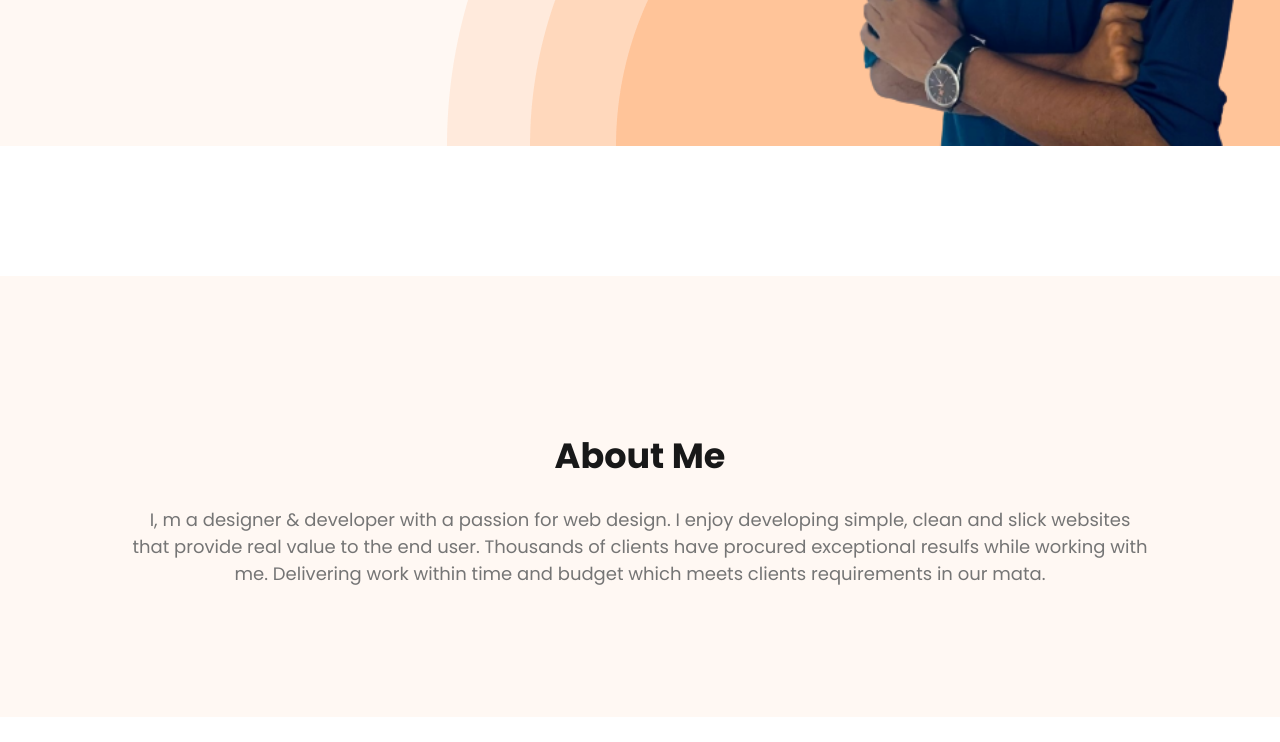
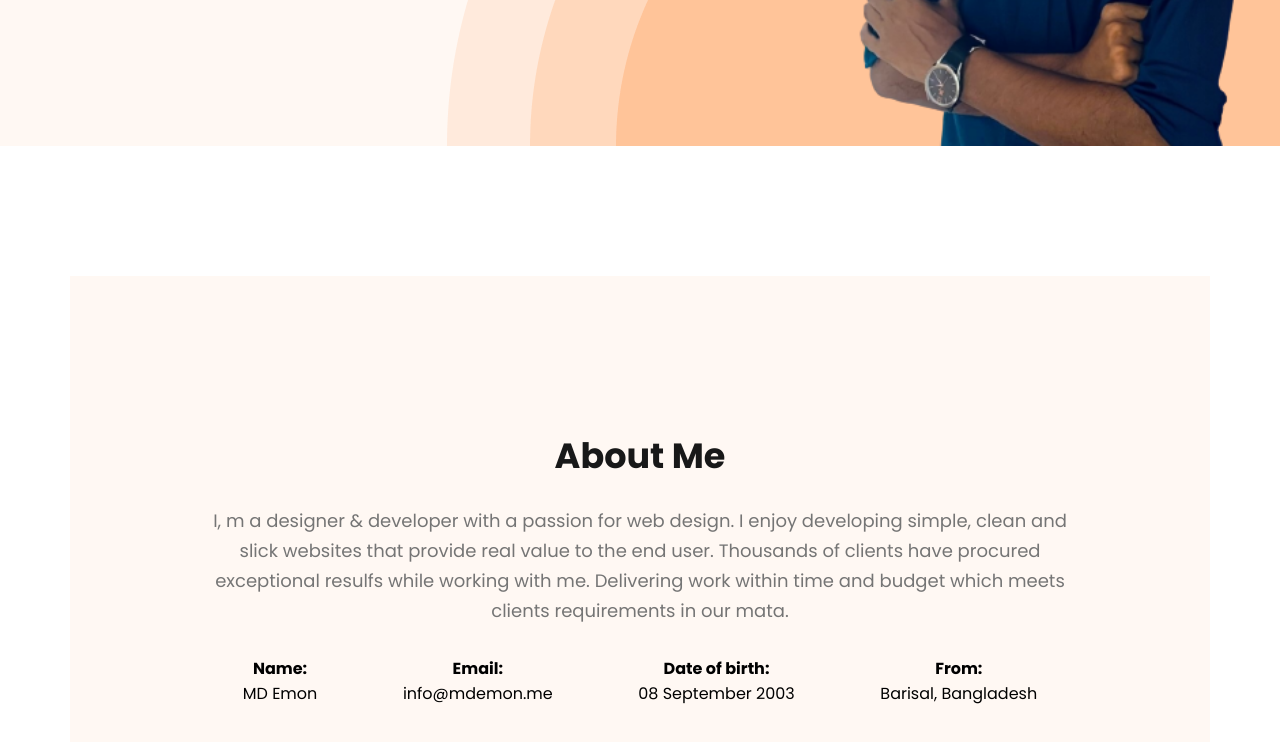
Before and after one commit to ehisawesome/Developer_Portfolio, a plain HTML site: page index.html in a window 1280 px wide. Shown: the part 600-1342 px from the top of the page. Drawn offline with Linux system fonts and the light colour scheme.

Commit message:
Completed Info Section

```diff
--- a/Styles/style.css
+++ b/Styles/style.css
@@ -17,6 +17,7 @@ body{
     color: #757575;
     text-align: center;
     font-size: 18px;
+    line-height: 30px;
 }
 
 /* Nav related Styles */
@@ -91,7 +92,10 @@ nav a{
 
 /* Main Section */
 
-
+main{
+    max-width: 1140px;
+    margin: 0 auto;
+}
 
 
 
@@ -102,3 +106,11 @@ nav a{
     background-color: #FFF8F3;
     margin: 130px 0px;
 }
+.about-info-container{
+    display: flex;
+    justify-content: space-around;
+    text-align: center;
+}
+.about-desc{
+    margin-bottom: 30px;
+}
--- a/index.html
+++ b/index.html
@@ -33,7 +33,25 @@
     <main>
         <section class="about">
             <h3 class="section-title">About Me</h3>
-            <p class="section-desc">I, m a designer & developer with a passion for web design. I enjoy developing simple, clean and slick websites that provide real value to the end user. Thousands of clients have procured exceptional resulfs while working with me. Delivering work within time and budget which meets clients requirements in our mata.</p>
+            <p class="section-desc about-desc">I, m a designer & developer with a passion for web design. I enjoy developing simple, clean and slick websites that provide real value to the end user. Thousands of clients have procured exceptional resulfs while working with me. Delivering work within time and budget which meets clients requirements in our mata.</p>
+            <div class="about-info-container">
+                <div class="about-info">
+                    <h4 class="info-title">Name:</h4>
+                    <p class="info-description">MD Emon</p>
+                </div>
+                <div class="about-info">
+                    <h4 class="info-title">Email:</h4>
+                    <p class="info-description">info@mdemon.me</p>
+                </div>
+                <div class="about-info">
+                    <h4 class="info-title">Date of birth:</h4>
+                    <p class="info-description">08 September 2003</p>
+                </div>
+                <div class="about-info">
+                    <h4 class="info-title">From:</h4>
+                    <p class="info-description">Barisal, Bangladesh</p>
+                </div>
+            </div>
         </section>
     </main>
     <footer>
```
